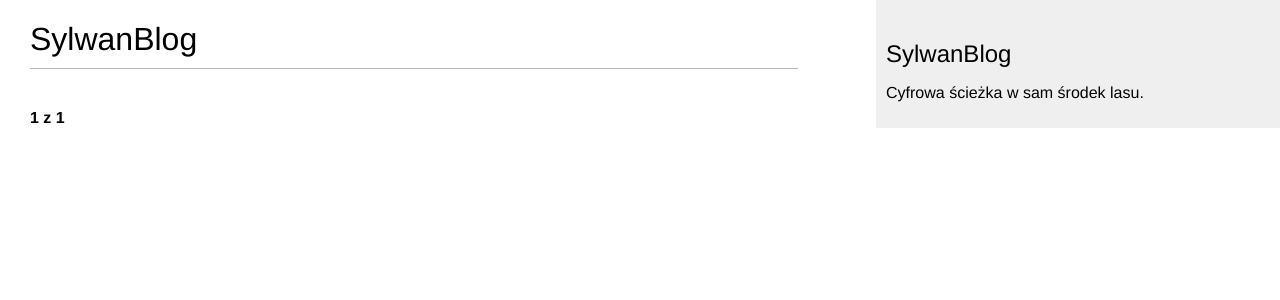
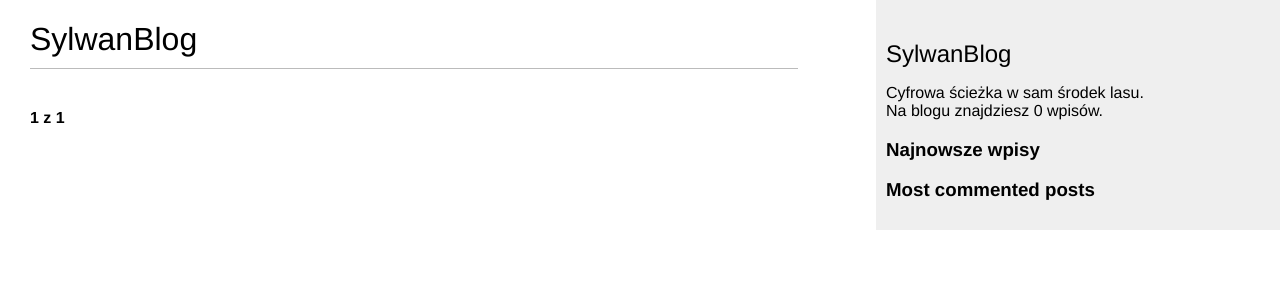
Before and after one commit to d4mp3/sylwanspot, a Django app: page /blog/ in a window 1280 px wide. Shown: the top 300 px of the page. Run offline with Django 5.2, Linux system fonts and the light colour scheme; data that the repository does not hold is empty.

Commit message:
feat(sylwanblog): define custom blog tags

```diff
--- a/sylwanspot/blog/templates/blog/base.html
+++ b/sylwanspot/blog/templates/blog/base.html
@@ -1,3 +1,4 @@
+{% load blog_tags %}
 {% load static %}
 <!DOCTYPE html>
 <html lang="pl">
@@ -20,7 +21,22 @@
     </div>
     <div id="sidebar">
       <h2>SylwanBlog</h2>
-      <p>Cyfrowa ścieżka w sam środek lasu.</p>
+      <p>
+        Cyfrowa ścieżka w sam środek lasu.
+        <br>
+        Na blogu znajdziesz {% total_posts %} wpisów.
+      </p>
+      <h3>Najnowsze wpisy</h3>
+      {% show_latest_posts 3 %}
+      <h3>Most commented posts</h3>
+      {% get_most_commented_posts as most_commented_posts %}
+      <ul>
+        {% for post in most_commented_posts %}
+          <li>
+            <a href="{{ post.get_absolute_url }}">{{ post.title }}</a>
+          </li>
+        {% endfor %}
+      </ul>
     </div>
   </body>
 </html>
--- /dev/null
+++ b/sylwanspot/blog/templates/blog/post/latest_posts.html
@@ -0,0 +1,7 @@
+<ul>
+    {% for post in latest_posts %}
+        <li>
+            <a href="{{ post.get_absolute_url }}">{{ post.title }}</a>
+        </li>
+    {% endfor %}
+</ul>
--- a/sylwanspot/blog/templates/blog/post/list.html
+++ b/sylwanspot/blog/templates/blog/post/list.html
@@ -9,8 +9,8 @@
         <h2>
             <a href="{{ post.get_absolute_url }}">{{ post.title }}</a>
         </h2>
-        <p class="tags">Tags: {% for tag in post.tags.all %}
-            <a href="{% url "blog:post_list_by_tag" tag.slug %}">{{ tag.name }}</a>{% if not forloop.last %}, {% endif %}
+        <p class="tags">{% for tag in post.tags.all %}
+            <a href="{% url "blog:post_list_by_tag" tag.slug %}">#{{ tag.name }}</a>{% if not forloop.last %} {% endif %}
         {% endfor %}
     </p>
     <p class="date">{{ post.publish|date:"d.m.Y, H:i" }} {{ post.author }}</p>
--- /dev/null
+++ b/sylwanspot/blog/templatetags/blog_tags.py
@@ -0,0 +1,21 @@
+from django import template
+from ..models import Post
+from django.db.models import Count
+
+register = template.Library()
+
+
+@register.simple_tag
+def total_posts():
+    return Post.published.count()
+
+
+@register.inclusion_tag("blog/post/latest_posts.html")
+def show_latest_posts(count=5):
+    latest_posts = Post.published.order_by("-publish")[:count]
+    return {"latest_posts": latest_posts}
+
+
+@register.simple_tag
+def get_most_commented_posts(count=5):
+    return Post.published.annotate(total_comments=Count("comments")).order_by("-total_comments")[:count]
```
Also changed, not shown: sylwanspot/blog/templatetags/__init__.py (added).
